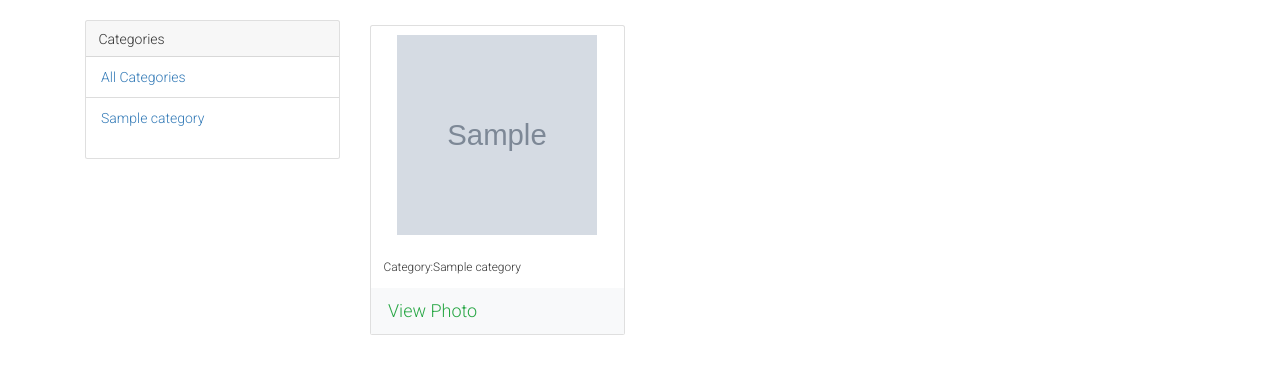
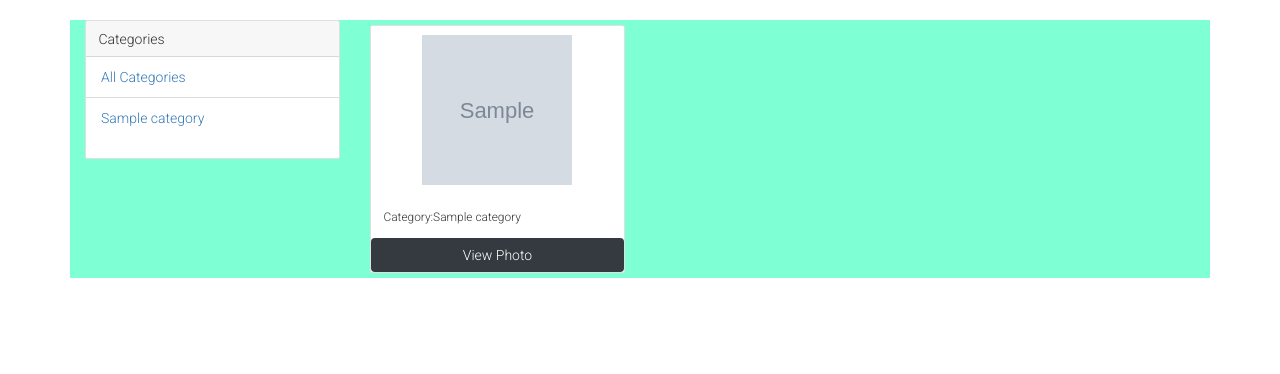
Before and after one commit to patrickrop-cloud/Gallery, a Django app: page / in a window 1280 px wide. Shown: the part 92-466 px from the top of the page. Run offline with Django 3.2, Linux system fonts and the light colour scheme; tables that the repository leaves empty hold one stand-in row (values such as "Sample post"); grey boxes marked "Sample" are stand-in pictures; some libraries are stand-ins or nearby versions.

Commit message:
add stylyng to pages and cards

```diff
--- a/photos/templates/gallery.html
+++ b/photos/templates/gallery.html
@@ -1,7 +1,7 @@
 {%extends 'base.html'%}
 {% block content %}
 {{block.super}}
-<div class="container">
+<div class="container" style="background-color:aquamarine;">
     <div class="row">
         <div class="col-md-3">
             <div class="card">
@@ -29,8 +29,8 @@
 
         <style>
             .image-thumbail{
-               height: 200px;
-               width: 200px;
+               height: 150px;
+               width: 150px;
                overflow: cover;
             }
         </style>
@@ -46,10 +46,7 @@
                         <div class="card-body">
                             <small>Category:{{photo.category.category_name}}</small>
                         </div>
-                        <!-- <div><a href="{% url 'photo'  photo.id %}"class="btn btn-outline-success">View</a></div> -->
-                        <div class="btn-group-lg badge-light" >
-                            <a href="{% url 'photo'  photo.id %}"class="btn btn-outline-success"style="justify-content: center;">View Photo</a>
-                        </div>
+                            <a href="{% url 'photo'  photo.id %}"class="btn btn-outline-light badge-dark"style="justify-content: center;">View Photo</a>
                     </div>
                 </div>
                 {% empty %}
```
Also changed, not shown: photos/templates/photo.html (+3 -8 lines).
